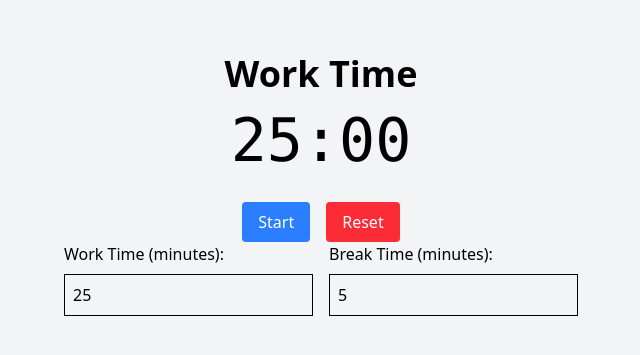
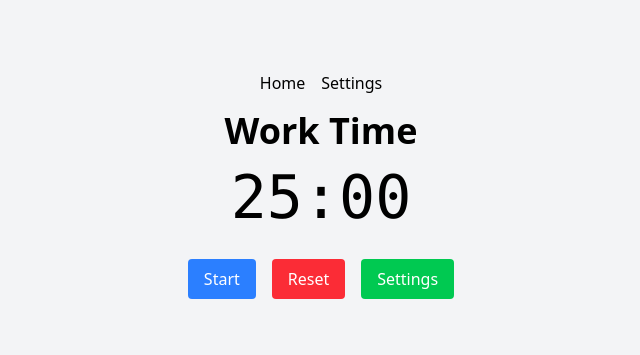
Before and after one commit to sano-r/my-pomodoroTimer, a React (Vite) app: page / in a window 1280 px wide. Shown: the part 215-570 px from the top of the page, without its empty margins (319-959 px from the left). Built offline with nearby package versions, Linux system fonts and the light colour scheme.

Commit message:
react-routerで設定画面追加

```diff
--- a/package.json
+++ b/package.json
@@ -13,6 +13,7 @@
     "@tailwindcss/vite": "^4.0.6",
     "react": "^19.0.0",
     "react-dom": "^19.0.0",
+    "react-router": "^7.1.5",
     "tailwindcss": "^4.0.6"
   },
   "devDependencies": {
--- a/src/App.tsx
+++ b/src/App.tsx
@@ -1,5 +1,7 @@
 import { useState, useEffect, ChangeEvent } from 'react';
-import { Button } from './components/Button';
+import { Link, Route, Routes } from 'react-router';
+import { Settings } from './components/Settings';
+import { Menu } from './components/Menu';
 
 export function App(){
   const [time, setTime] = useState(1500); // 25 minutes in seconds
@@ -52,27 +54,25 @@ export function App(){
   }
 
   return (
-    <div className="flex flex-col items-center justify-center min-h-screen bg-gray-100">
-      <h1 className="text-4xl font-bold mb-4">{isBreak ? 'Break Time' : 'Work Time'}</h1>
-      <div className="text-6xl font-mono mb-8">{formatTime(time)}</div>
-      <div className="flex space-x-4">
-        <Button variant='blue' onClick={toggleTimer}>
-          {isActive ? 'Pause': 'Start'}
-        </Button>
-        <Button variant="red" onClick={resetTimer}>
-          Reset
-        </Button>
+
+      <div className="flex flex-col items-center justify-center min-h-screen bg-gray-100">
+        <nav className="mb-4">
+          <Link to="/" className="mr-4">Home</Link>
+          <Link to="/settings">Settings</Link>
+        </nav>
+        <Routes>
+          <Route path="/" element={
+            <>
+              <h1 className="text-4xl font-bold mb-4">{isBreak ? 'Break Time' : 'Work Time'}</h1>
+              <div className="text-6xl font-mono mb-8">{formatTime(time)}</div>
+              <Menu isActive={isActive} toggleTimer={toggleTimer} resetTimer={resetTimer} toggleSettings={() => {}} />
+            </>
+          } />
+          <Route path="/settings" element={
+            <Settings workTime={workTime} breakTime={breakTime} onWorkTimeChange={handleWorkTimeChange} onBreakTimeChange={handleBreakTimeChange} />
+          } />
+        </Routes>
       </div>
-      <div className='flex space-x-4'>
-        <div>
-          <label className='block mb-2'>Work Time (minutes): </label>
-          <input type="number" className='border p-2' value={workTime/60} onChange={handleWorkTimeChange}/>
-        </div>
-        <div>
-          <label className='block mb-2'>Break Time (minutes): </label>
-          <input type="number" className='border p-2' value={breakTime/60} onChange={handleBreakTimeChange}/>
-        </div>
-      </div>
-    </div>
+
   );
 };
--- /dev/null
+++ b/src/components/Menu.tsx
@@ -0,0 +1,24 @@
+import { Button } from './Button';
+
+interface MenuProps {
+  isActive: boolean;
+  toggleTimer: () => void;
+  resetTimer: () => void;
+  toggleSettings: () => void;
+}
+
+export function Menu({ isActive, toggleTimer, resetTimer, toggleSettings }: MenuProps) {
+  return (
+    <div className="flex space-x-4">
+      <Button variant='blue' onClick={toggleTimer}>
+        {isActive ? 'Pause' : 'Start'}
+      </Button>
+      <Button variant="red" onClick={resetTimer}>
+        Reset
+      </Button>
+      <Button variant="green" onClick={toggleSettings}>
+        Settings
+      </Button>
+    </div>
+  );
+}
--- /dev/null
+++ b/src/components/Settings.tsx
@@ -0,0 +1,23 @@
+import { ChangeEvent } from 'react';
+
+interface SettingsProps {
+  workTime: number;
+  breakTime: number;
+  onWorkTimeChange: (e: ChangeEvent<HTMLInputElement>) => void;
+  onBreakTimeChange: (e: ChangeEvent<HTMLInputElement>) => void;
+}
+
+export function Settings({ workTime, breakTime, onWorkTimeChange, onBreakTimeChange }: SettingsProps) {
+  return (
+    <div className='flex space-x-4 mt-4'>
+      <div>
+        <label className='block mb-2'>Work Time (minutes): </label>
+        <input type="number" className='border p-2' value={workTime / 60} onChange={onWorkTimeChange} />
+      </div>
+      <div>
+        <label className='block mb-2'>Break Time (minutes): </label>
+        <input type="number" className='border p-2' value={breakTime / 60} onChange={onBreakTimeChange} />
+      </div>
+    </div>
+  );
+}
--- a/src/index.tsx
+++ b/src/index.tsx
@@ -2,9 +2,12 @@ import { StrictMode } from 'react'
 import { createRoot } from 'react-dom/client'
 import { App } from './App.tsx'
 import './App.css'
+import { BrowserRouter } from 'react-router'
 
 createRoot(document.getElementById('root')!).render(
   <StrictMode>
-    <App />
+    <BrowserRouter>
+      <App />
+    </BrowserRouter>
   </StrictMode>,
 )
```
Also changed, not shown: 1 other file (tests, documents, lock files or other folders).
